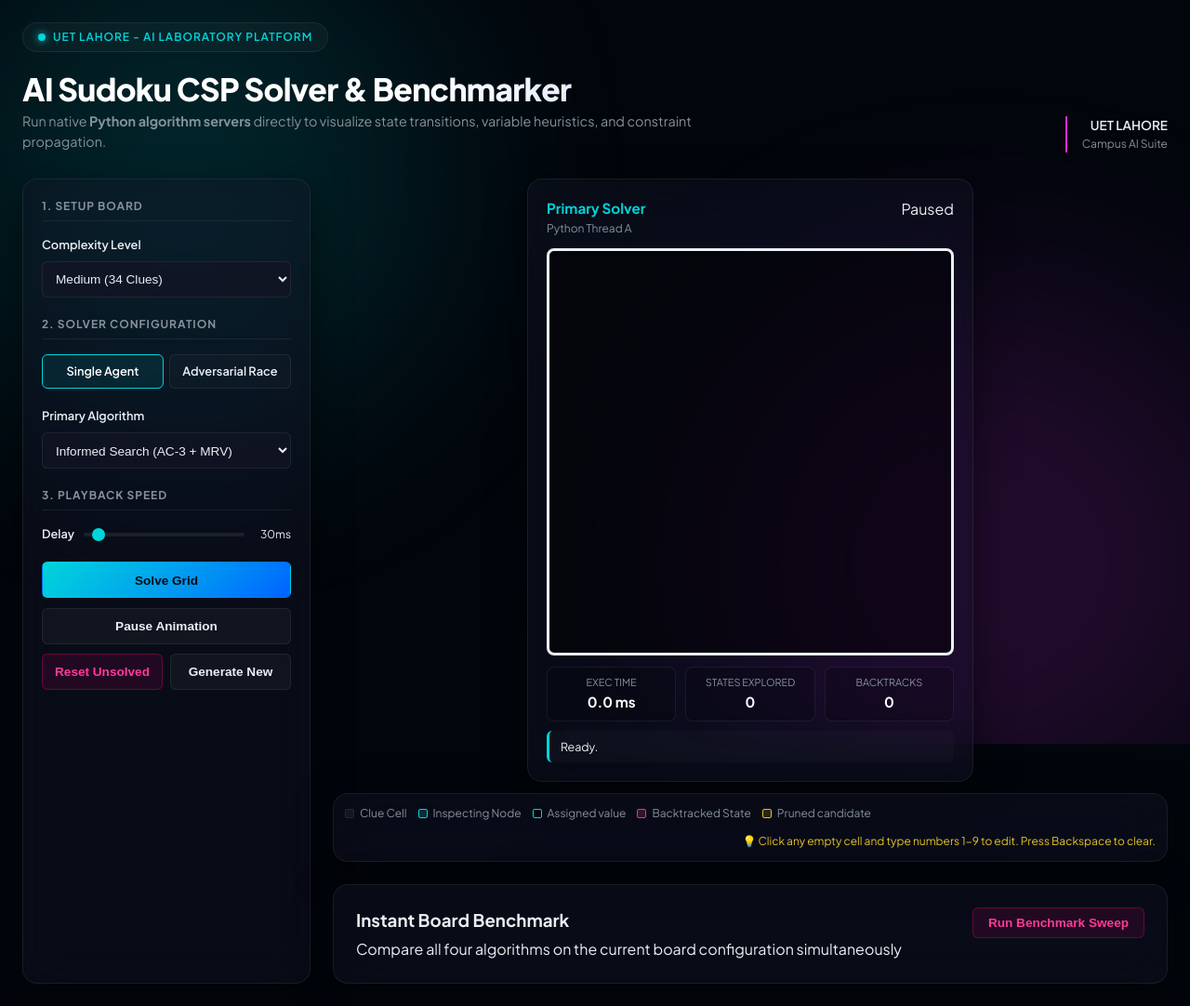
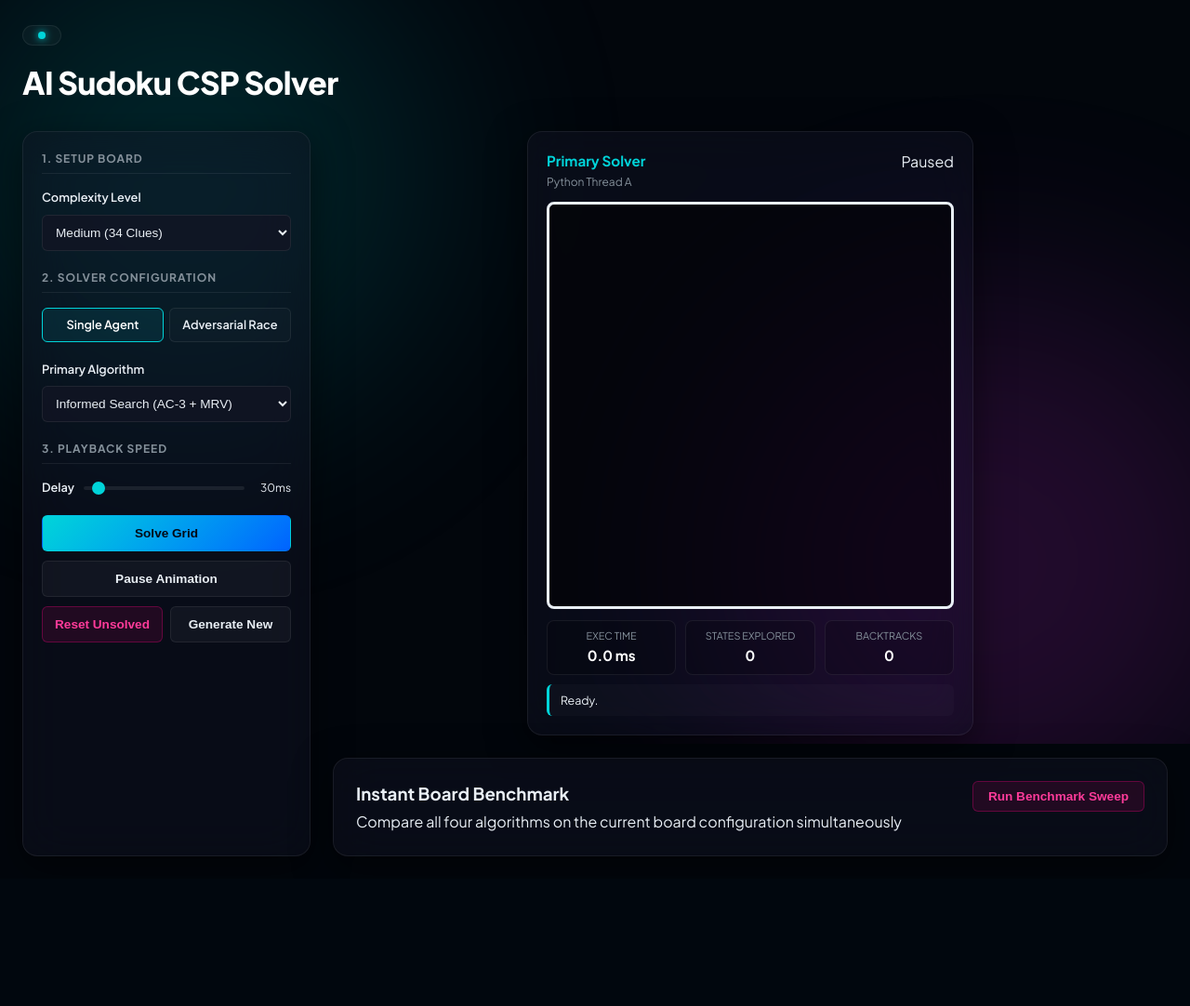
Before and after one commit to MuhammadAyanSajid/AI-CCP, a Python web app: template templates/index.html in a window 1280 px wide. Shown: the whole page at 93% size. After the commit the page ends 921 px from the top, so only its background shows below. Run offline with Jinja, Linux system fonts and the light colour scheme; the template is opened without the code that fills it, so the values that code supplies are empty.

Commit message:
Add .gitignore for __pycache__ and update index.html title and layout

```diff
--- a/templates/index.html
+++ b/templates/index.html
@@ -3,7 +3,7 @@
 <head>
   <meta charset="utf-8" />
   <meta name="viewport" content="width=device-width, initial-scale=1" />
-  <title>UET Lahore | AI Sudoku CCP Solver & Academic Hub</title>
+  <title>AI Sudoku CCP Solver</title>
   <link rel="preconnect" href="https://fonts.googleapis.com">
   <link rel="preconnect" href="https://fonts.gstatic.com" crossorigin>
   <link href="https://fonts.googleapis.com/css2?family=Plus+Jakarta+Sans:wght@300;400;500;600;700;800&family=Fira+Code:wght@400;600&display=swap" rel="stylesheet">
@@ -191,10 +191,6 @@
       background: rgba(255, 40, 110, 0.05) !important;
     }
 
-    .legend { display: flex; flex-wrap: wrap; gap: 12px; padding: 12px; border-top: 1px solid var(--border); margin-top: 12px; }
-    .legend-item { display: flex; align-items: center; gap: 6px; font-size: 0.75rem; color: var(--muted); }
-    .legend-color { width: 10px; height: 10px; border-radius: 2px; }
-
     /* Layout helper utils */
     .mt-8 { margin-top: 8px; }
     .hidden { display: none !important; }
@@ -214,7 +210,6 @@
     .bg-legend-solved { background: var(--bg); border: 1px solid var(--accent-primary); }
     .bg-legend-backtrack { background: rgba(255, 40, 110, 0.2); border: 1px solid var(--accent-secondary); }
     .bg-legend-pruned { background: rgba(255, 190, 0, 0.15); border: 1px solid var(--accent-yellow); }
-    .legend-tip { margin-left: auto; color: var(--accent-yellow); }
 
     /* Instant Benchmark Sweep Panel design */
     .report-panel { padding: 24px; margin-top: 24px; display: flex; flex-direction: column; gap: 16px; }
@@ -272,15 +267,13 @@
 
   <div class="container">
     <header>
-      <div class="header-badge"><span></span> UET Lahore - AI Laboratory Platform</div>
+      <div class="header-badge"><span></span>                              </div>
       <div class="header-grid">
         <div>
-          <h1>AI Sudoku CSP Solver & Benchmarker</h1>
-          <p class="header-sub">Run native <strong>Python algorithm servers</strong> directly to visualize state transitions, variable heuristics, and constraint propagation.</p>
+          <h1>AI Sudoku CSP Solver</h1>
+
         </div>
-        <div class="uet-seal">
-          <span>UET LAHORE</span> Campus AI Suite
-        </div>
+
       </div>
     </header>
 
@@ -388,15 +381,6 @@
             </div>
             <div class="banner-status" id="status-banner-b">Ready.</div>
           </div>
-        </div>
-
-        <div class="glass-panel legend">
-          <div class="legend-item"><div class="legend-color bg-legend-fixed"></div><span>Clue Cell</span></div>
-          <div class="legend-item"><div class="legend-color bg-legend-inspecting"></div><span>Inspecting Node</span></div>
-          <div class="legend-item"><div class="legend-color bg-legend-solved"></div><span>Assigned value</span></div>
-          <div class="legend-item"><div class="legend-color bg-legend-backtrack"></div><span>Backtracked State</span></div>
-          <div class="legend-item"><div class="legend-color bg-legend-pruned"></div><span>Pruned candidate</span></div>
-          <div class="legend-item legend-tip"><span>💡 Click any empty cell and type numbers 1-9 to edit. Press Backspace to clear.</span></div>
         </div>
 
         <!-- Instant Board Performance Benchmark Panel -->
```
Also changed, not shown: 1 other file.
